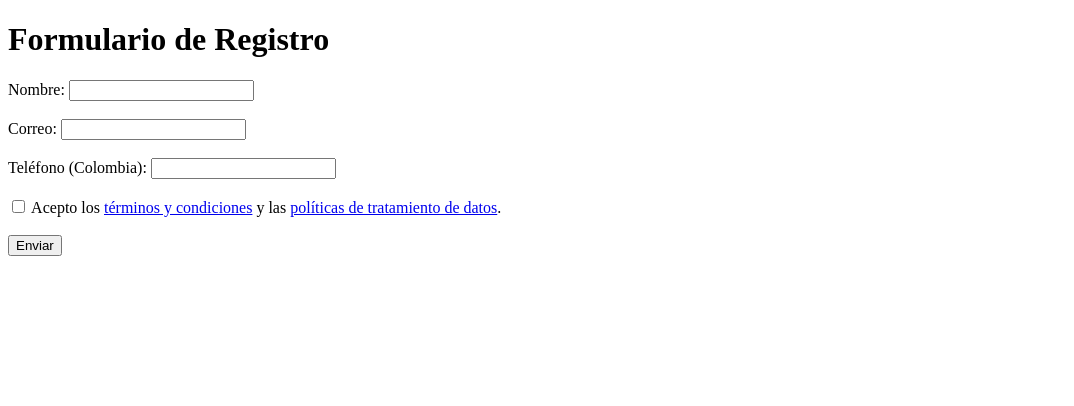
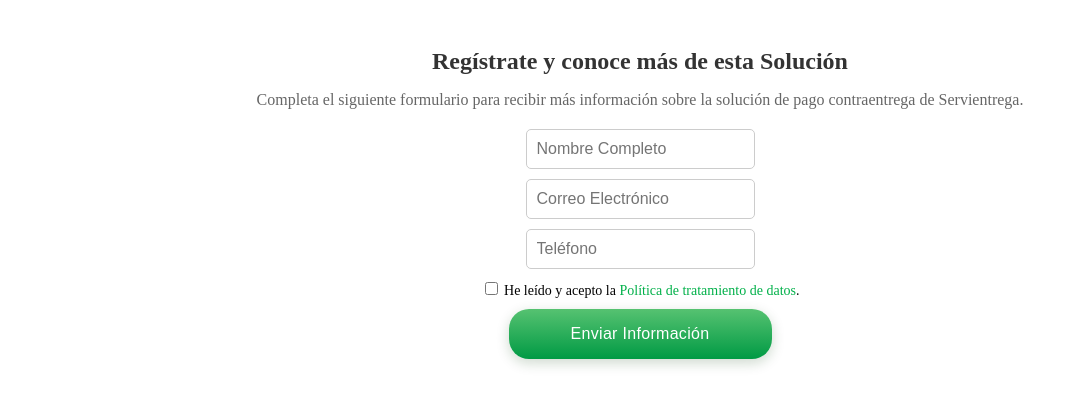
Before and after one commit to Alpacorp/servi-form, a plain HTML site: page index.html in a window 1280 px wide. Shown: the whole page, without its empty margins (0-1074 px from the left). Drawn offline with Linux system fonts and the light colour scheme.

Commit message:
feat: update layout

```diff
--- a/index.html
+++ b/index.html
@@ -7,27 +7,160 @@
   <title>Formulario de Registro</title>
 </head>
 
+<style>
+  .containerCustom {
+    /* max-width: 600px; */
+    text-align: center;
+    margin: 0 auto;
+    padding: 20px;
+    background-color: #fff;
+  }
+
+  h2 {
+    color: #333;
+    font-size: 24px;
+    margin-bottom: 10px;
+  }
+
+  p {
+    color: #666;
+    font-size: 16px;
+    margin-bottom: 20px;
+  }
+
+  input[type="text"],
+  input[type="email"],
+  input[type="tel"],
+  input[type="submit"],
+  label {
+    display: block;
+    /* width: 100%; */
+    margin-bottom: 20px;
+    margin: auto;
+  }
+
+  input[type="text"],
+  input[type="email"],
+  input[type="tel"],
+  input[type="submit"] {
+    padding: 10px;
+    font-size: 16px;
+    border: 1px solid #ccc;
+    border-radius: 5px;
+    margin-bottom: 10px;
+  }
+
+  input[type="submit"] {
+    background-color: #007bff;
+    color: #fff;
+    cursor: pointer;
+  }
+
+  input[type="submit"]:hover {
+    background-color: #0056b3;
+  }
+
+  label {
+    font-size: 14px;
+  }
+
+  a {
+    color: #00b049;
+    text-decoration: none;
+  }
+
+  a:hover {
+    text-decoration: underline;
+  }
+
+  .buttonSubmit {
+    max-width: 263px;
+    display: inline-table;
+    height: 50px;
+    box-shadow: 0px 4px 13px rgba(11, 65, 12, 0.2);
+    border-radius: 20px;
+    background: linear-gradient(180deg, #56C271, #009A44);
+    background-image: linear-gradient(rgb(86, 194, 113), rgb(0, 154, 68));
+    background-position-x: initial;
+    background-position-y: initial;
+    background-size: initial;
+    background-repeat: initial;
+    background-attachment: initial;
+    background-origin: initial;
+    background-clip: initial;
+    background-color: initial;
+    color: #ffffff;
+    font-family: 'Urbanist', sans-serif;
+    font-size: 16px;
+    font-weight: 400;
+    line-height: 19px;
+    text-align: center;
+    letter-spacing: 0.3px;
+    text-transform: none;
+    border: none;
+    width: 100%;
+    margin-top: 10px;
+  }
+
+  /* on focus add border bottom color #00b049 */
+  input[type="text"]:focus,
+  input[type="email"]:focus,
+  input[type="tel"]:focus {
+    border-bottom: 1px solid #00b049 !important;
+  }
+
+  /* delete focus default style inputs */
+  input[type="text"]:focus,
+  input[type="email"]:focus,
+  input[type="tel"]:focus,
+  input[type="submit"]:focus {
+    outline: none;
+  }
+</style>
+
 <body>
-  <h1>Formulario de Registro</h1>
-  <form id="userForm">
-    <label for="name">Nombre:</label>
-    <input type="text" id="name" name="name" required><br><br>
+  <section id="formRegister" class="contents-mosaic pb-4">
+    <div class="containerCustom">
+      <form id="userForm"
+        action="https://script.google.com/macros/s/AKfycby-erffz_Uys3TLS7DHMJ6d2sVh1aNklZKWTVdilm43MuHUKSL2j2lBrUZbGbI7fQGs/exec"
+        method="POST">
+        <h2>Regístrate y conoce más de esta Solución</h2>
+        <p>
+          Completa el siguiente formulario para recibir más información sobre la solución de pago contraentrega de
+          Servientrega.
+        </p>
+        <input type="text" id="name" name="name" placeholder="Nombre Completo" required autocomplete="off">
 
-    <label for="email">Correo:</label>
-    <input type="email" id="email" name="email" required><br><br>
+        <input type="email" id="email" name="email" placeholder="Correo Electrónico" required autocomplete="off">
 
-    <label for="phone">Teléfono (Colombia):</label>
-    <input type="tel" id="phone" name="phone" maxlength="10" required><br><br>
+        <input type="tel" id="phone" name="phone" maxlength="10" placeholder="Teléfono" required autocomplete="off">
 
         <label>
           <input type="checkbox" id="terms" name="terms" required>
-      Acepto los <a href="#">términos y condiciones</a> y las <a href="#">políticas de tratamiento de datos</a>.
-    </label><br><br>
-
-    <button type="submit">Enviar</button>
+          He leído y acepto la <a href="https://www.servientrega.com/wps/portal/politica-tratamiento-informacion/"
+            target="_blank" title="">Política de tratamiento de datos</a>.
+        </label>
+        <button class="buttonSubmit" type="submit">Enviar Información</button>
       </form>
 
       <script type="text/javascript">
+
+        // document.addEventListener('DOMContentLoaded', function () {
+        //   // Verificar la URL actual
+        //   const currentURL = window.location.href;
+        //   const expectedURL = "https://www.servientrega.com/wps/portal/pago-contraentrega";
+
+        //   // Obtener el formulario por su ID
+        //   const form = document.getElementById('formRegister');
+
+        //   // Mostrar u ocultar el formulario según la URL
+        //   if (currentURL === expectedURL) {
+        //     form.style.display = 'block';  // Mostrar el formulario
+        //   } else {
+        //     form.style.display = 'none';   // Ocultar el formulario
+        //   }
+        // });
+
         document.getElementById('name').addEventListener('input', function (e) {
           const nameInput = e.target;
           // Eliminar cualquier carácter que no sea una letra o espacio en blanco
```
Lines whose indentation alone changed are shown as unchanged.
